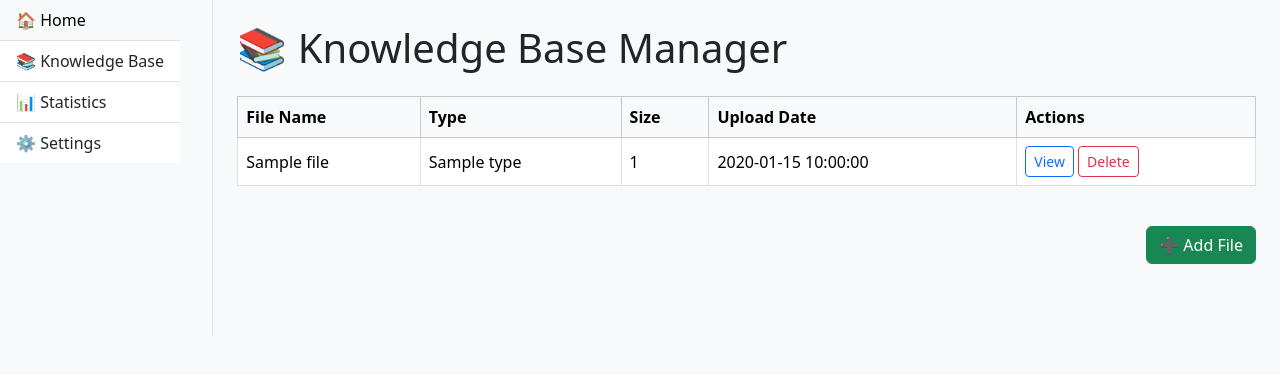
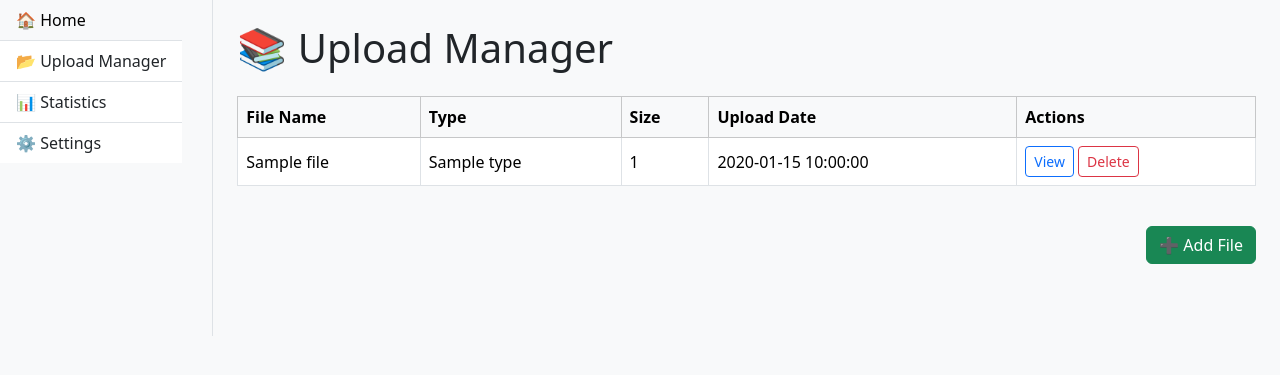
Before and after one commit to rohansehgal/llm-rag-assistant, a Flask app: template templates/upload.html in a window 1280 px wide. Shown: the top 375 px of the page. Run offline with Flask 3, Linux system fonts and the light colour scheme; the template is opened without the code that fills it: most values are stand-ins (such as "Sample title", 1, 10 or a date in 2020); some libraries are stand-ins or nearby versions.

Commit message:
fix nav urls

```diff
--- a/templates/navbar.html
+++ b/templates/navbar.html
@@ -22,8 +22,8 @@
         🏠 Home
       </a>
 
-      <a href="/knowledge-base" class="list-group-item list-group-item-action {% if active_page == 'knowledge_base' %}active{% endif %}">
-        📚 Knowledge Base
+      <a href="/upload" class="list-group-item list-group-item-action {% if active_page == 'upload' %}active{% endif %}">
+        📂 Upload Manager
       </a>
 
       <a href="/stats" class="list-group-item list-group-item-action {% if active_page == 'stats' %}active{% endif %}">
--- a/templates/upload.html
+++ b/templates/upload.html
@@ -47,7 +47,7 @@ OTHER:
 <html lang="en">
 <head>
   <meta charset="UTF-8">
-  <title>Knowledge Base - LLM Assistant</title>
+  <title>Upload Manager - LLM Assistant</title>
   <meta name="viewport" content="width=device-width, initial-scale=1">
   <link href="https://cdn.jsdelivr.net/npm/bootstrap@5.3.3/dist/css/bootstrap.min.css" rel="stylesheet">
 </head>
@@ -64,7 +64,7 @@ OTHER:
     <!-- Main Content -->
     <div class="col-12 col-md-9 col-lg-10 p-4">
 
-      <h1 class="mb-4">📚 Knowledge Base Manager</h1>
+      <h1 class="mb-4">📚 Upload Manager</h1>
 
       <!-- Uploaded Files Table -->
       <div class="table-responsive mb-4">
```
